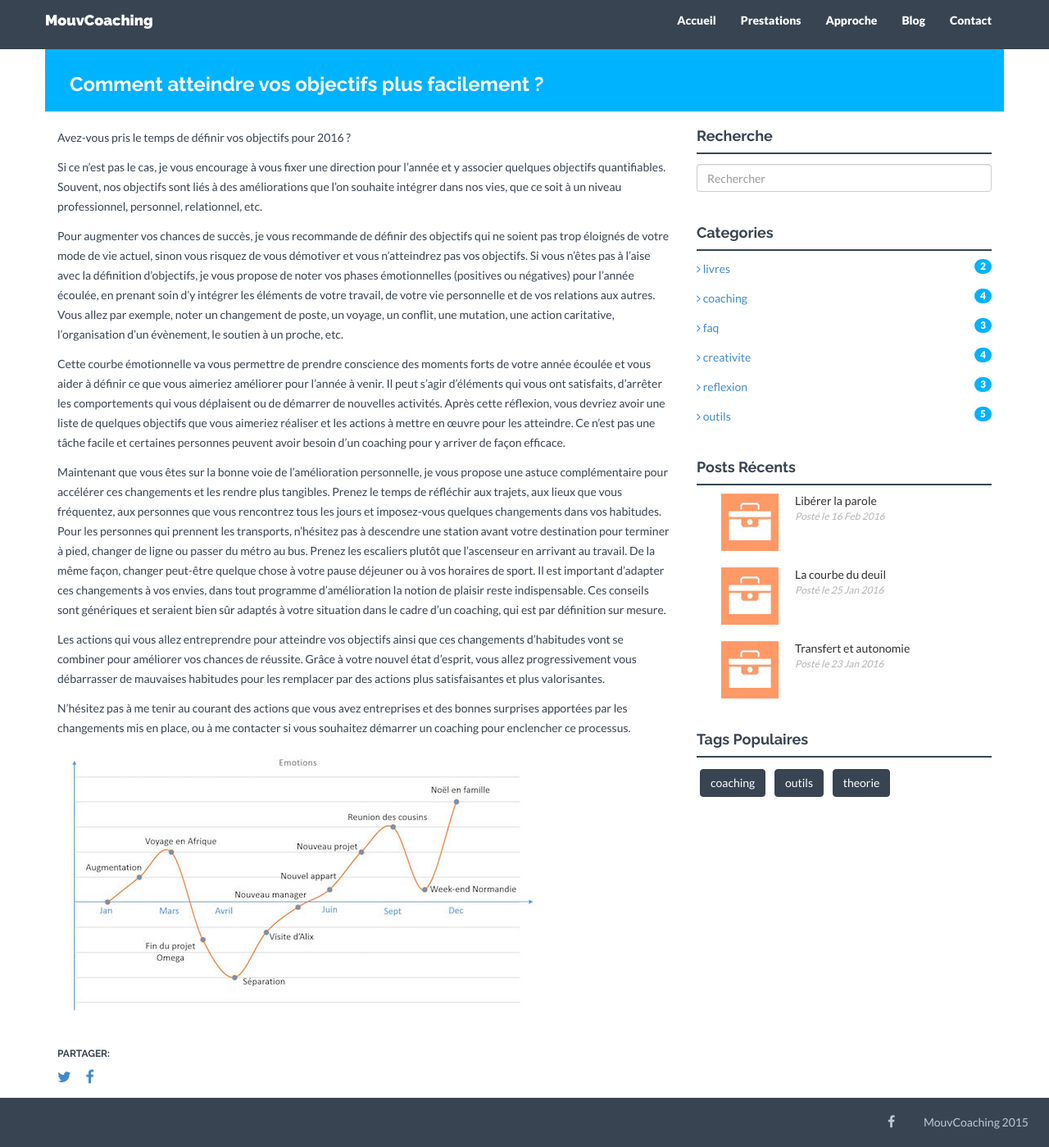
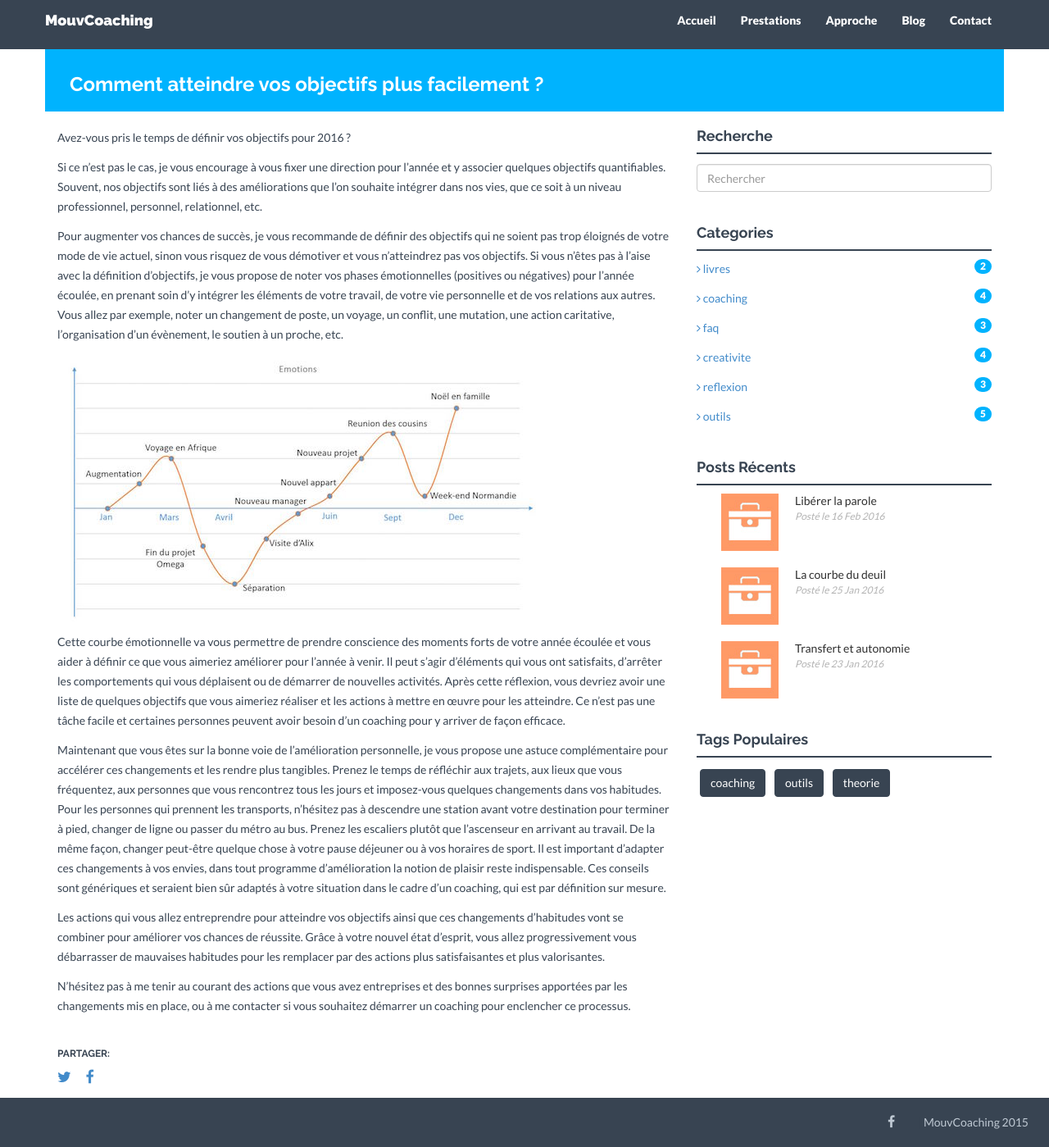
Before and after one commit to mouvcoaching/mouvcoaching.github.io, a Jekyll site: the page built from _posts/2016-03-18-objectifs.md, in a window 1280 px wide and 1399 px high. Shown: the whole window at 82% size. Built offline with Jekyll 4.4.1, drawn with Linux system fonts in a browser that asks for light colours; nearby versions of some CDN libraries; library files that are not in the unit come from our copies; comment, search, counter and statistics services are not loaded.

Commit message:
update image

```diff
--- a/_posts/2016-03-18-objectifs.md
+++ b/_posts/2016-03-18-objectifs.md
@@ -13,6 +13,8 @@ Si ce n’est pas le cas, je vous encourage à vous fixer une direction pour l
 Pour augmenter vos chances de succès, je vous recommande de définir des objectifs qui ne soient pas trop éloignés de votre mode de vie actuel, sinon vous risquez de vous démotiver et vous n’atteindrez pas vos objectifs. Si vous n’êtes pas à l’aise avec la définition d’objectifs, je vous propose de noter vos phases émotionnelles (positives ou négatives) pour l’année écoulée, en prenant soin d’y intégrer les éléments de votre travail, de votre vie personnelle et de vos relations aux autres.
 Vous allez par exemple, noter un changement de poste, un voyage, un conflit, une mutation, une action caritative, l’organisation d’un évènement, le soutien à un proche, etc.
 
+![Timeline](/assets/img/etimeline.jpg)
+
 Cette courbe émotionnelle va vous permettre de prendre conscience des moments forts de votre année écoulée et vous aider à définir ce que vous aimeriez améliorer pour l’année à venir. Il peut s’agir d’éléments qui vous ont satisfaits, d’arrêter les comportements qui vous déplaisent ou de démarrer de nouvelles activités. Après cette réflexion, vous devriez avoir une liste de quelques objectifs que vous aimeriez réaliser et les actions à mettre en œuvre pour les atteindre. Ce n’est pas une tâche facile et certaines personnes peuvent avoir besoin d’un coaching pour y arriver de façon efficace.
 
 Maintenant que vous êtes sur la bonne voie de l’amélioration personnelle, je vous propose une astuce complémentaire pour accélérer ces changements et les rendre plus tangibles.
@@ -24,5 +26,3 @@ Ces conseils sont génériques et seraient bien sûr adaptés à votre situation
 Les actions qui vous allez entreprendre pour atteindre vos objectifs ainsi que ces changements d’habitudes vont se combiner pour améliorer vos chances de réussite. Grâce à votre nouvel état d’esprit, vous allez progressivement vous débarrasser de mauvaises habitudes pour les remplacer par des actions plus satisfaisantes et plus valorisantes.
 
 N’hésitez pas à me tenir au courant des actions que vous avez entreprises et des bonnes surprises apportées par les changements mis en place, ou à me contacter si vous souhaitez démarrer un coaching pour enclencher ce processus.
-
-![Dixit](/assets/img/etimeline.jpg)
```
